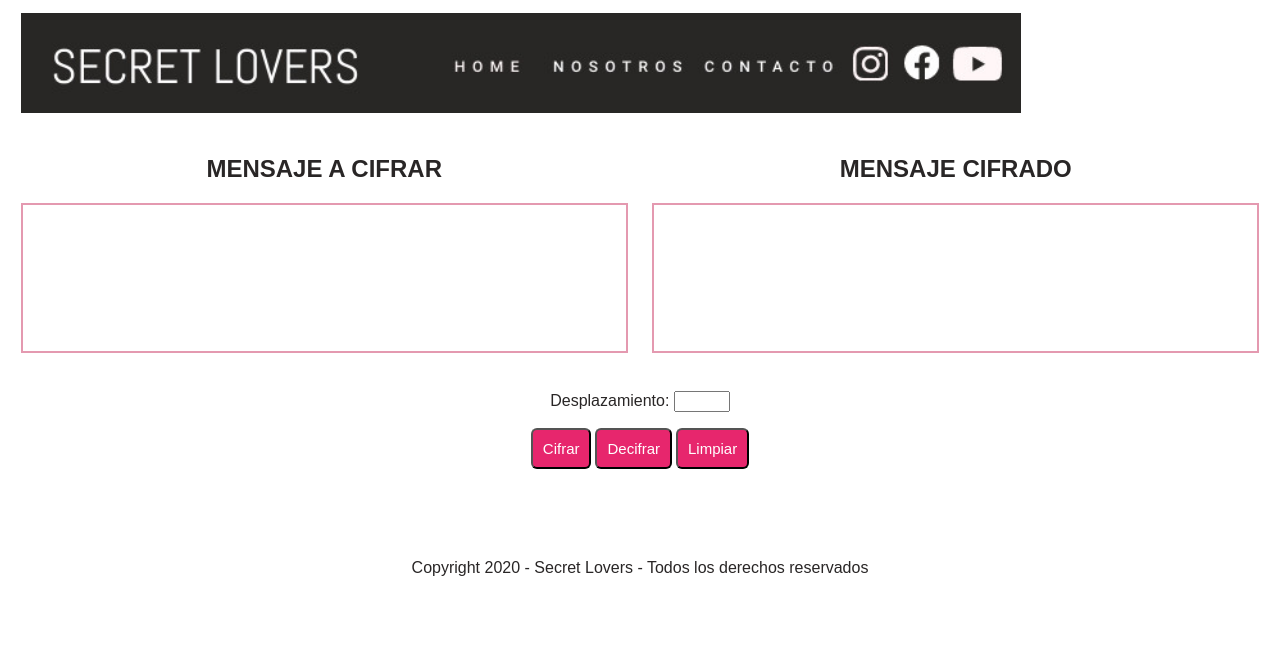
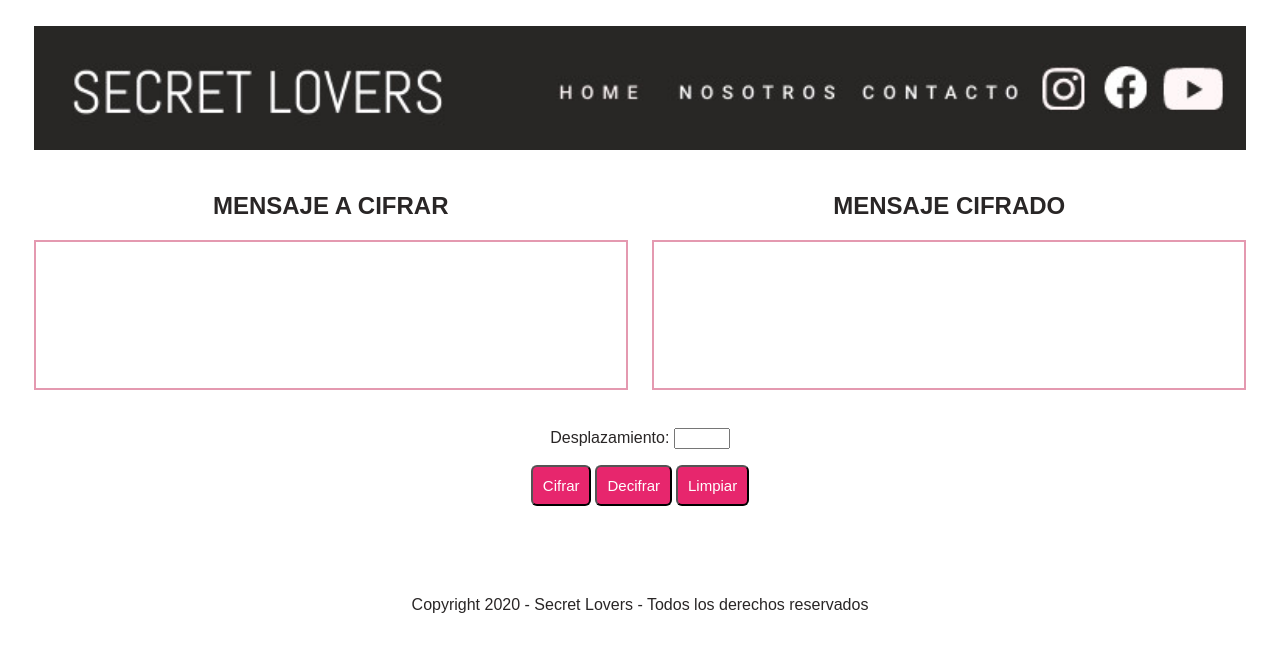
Before and after one commit to yoslianaguilar/SCL013-cipher, a website: page src/secret.html in a window 1280 px wide. Drawn offline with Linux system fonts and the light colour scheme.

Commit message:
Actualización

```diff
--- a/src/secret.html
+++ b/src/secret.html
@@ -10,7 +10,7 @@
 
 <body>
     <header class="encabezado">
-        <a href="index.html"><img src="./imagenes/banner3.jpg" width="1000" height="100"></a>
+        <a href="index.html"><img src="./imagenes/banner3.jpg" width="100%"></a>
     </header>
     <br>
     <form>
--- a/src/style.css
+++ b/src/style.css
@@ -1,6 +1,6 @@
 body{
 background-color: transparent;
-padding: 1%;
+padding: 2%;
 margin-top: 0cm;
 }
 textarea {
```
